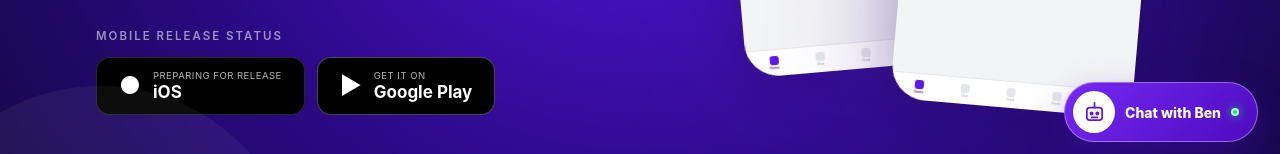
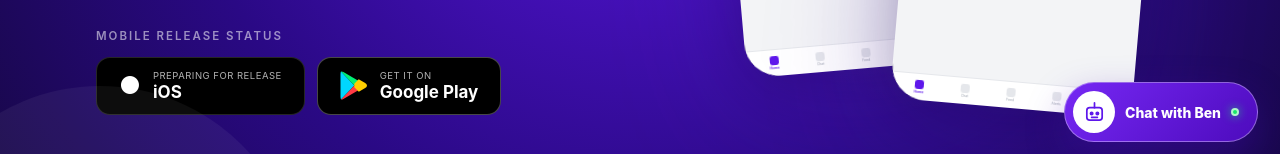
Before and after one commit to richdadbtc-rgb/wiftco_site, a Next.js app: page /download in a window 1280 px wide. Shown: the part 636-790 px from the top of the page. Built offline with nearby package versions, Linux system fonts and the light colour scheme.

Commit message:
Use official Google Play icon

```diff
--- a/app/download/page.tsx
+++ b/app/download/page.tsx
@@ -53,7 +53,18 @@
                     </div>
                   </div>
                   <a href={LINKS.playStore} target="_blank" rel="noreferrer" aria-label="Get Wiftco on Google Play" style={{ display: 'flex', alignItems: 'center', gap: 12, padding: '12px 22px', background: '#000', borderRadius: 14, border: '1px solid rgba(255,255,255,0.28)', cursor: 'pointer', textDecoration: 'none' }}>
-                    <div style={{ fontSize: 24 }} aria-hidden="true">▶</div>
+                    <svg
+                      width="28"
+                      height="31"
+                      viewBox="0 0 28 31"
+                      aria-hidden="true"
+                      style={{ flexShrink: 0 }}
+                    >
+                      <path fill="#00D7FE" d="M1.1 1.6c-.4.6-.6 1.4-.6 2.4v23c0 1 .2 1.8.6 2.4l13.2-13.9L1.1 1.6Z" />
+                      <path fill="#00F076" d="m14.3 15.5 4.4-4.6L3.4 2.1C2.5 1.6 1.7 1.4 1.1 1.6l13.2 13.9Z" />
+                      <path fill="#FF3A44" d="M1.1 29.4c.6.2 1.4 0 2.3-.5l15.4-8.8-4.5-4.6L1.1 29.4Z" />
+                      <path fill="#FFCE00" d="m25.2 13-6.5-3.8-4.4 4.6v3.4l4.5 4.6 6.4-3.7c2.4-1.4 2.4-3.7 0-5.1Z" />
+                    </svg>
                     <div>
                       <div style={{ fontSize: 9.5, color: 'rgba(255,255,255,0.7)', letterSpacing: 0.5 }}>GET IT ON</div>
                       <div style={{ fontSize: 17, fontWeight: 700, color: '#fff', marginTop: 1 }}>Google Play</div>
```
